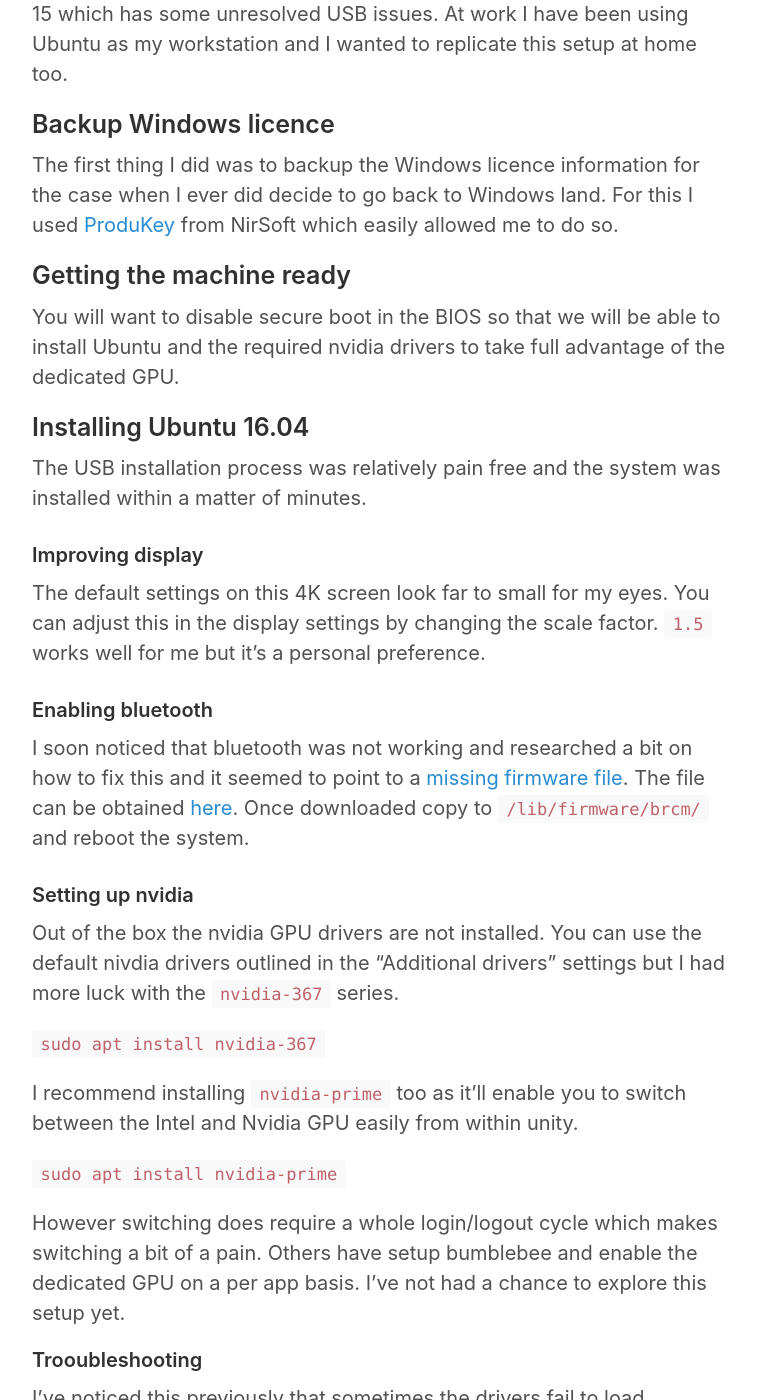
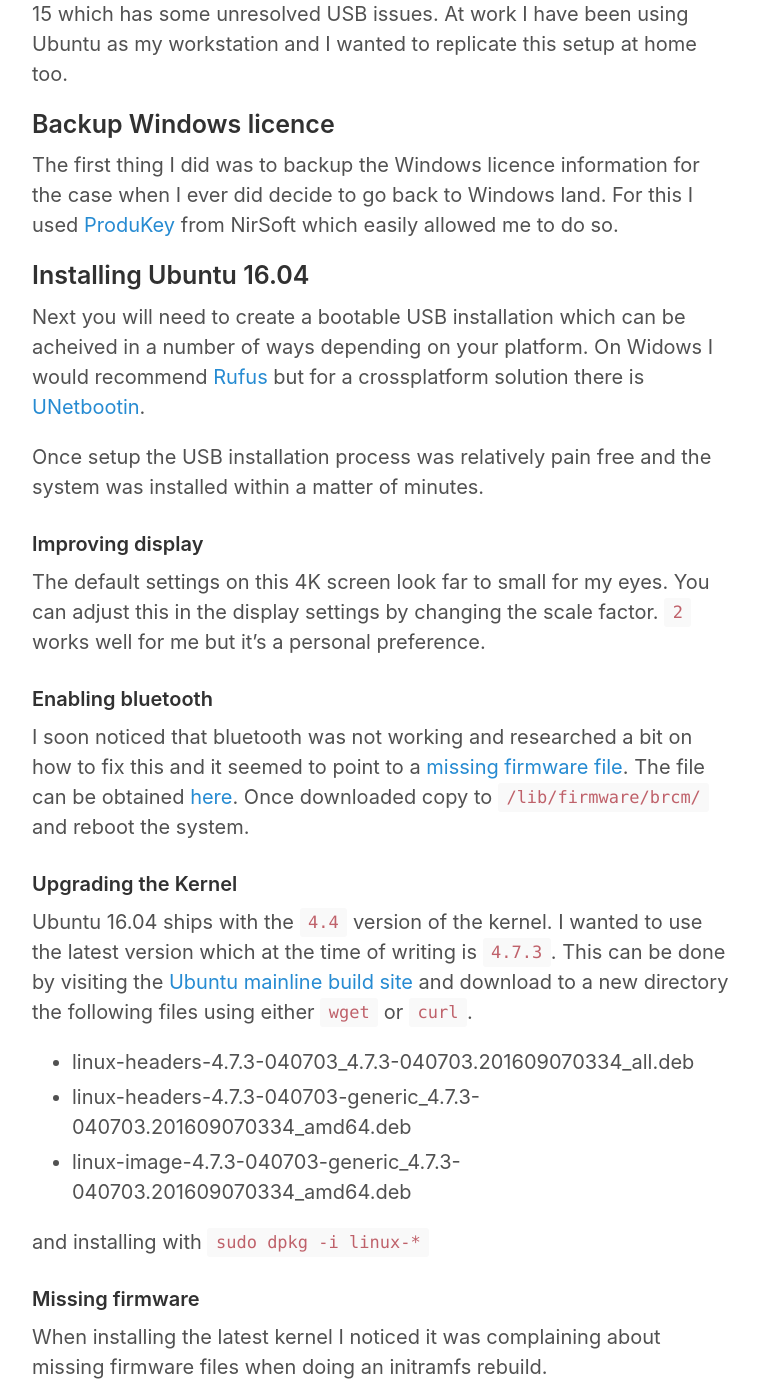
Before and after one commit to inverse/personal-site, a Jekyll site: the page built from _posts/2016-09-10-xps-15-9550-ubuntu-setup.md, in a window 1280 px wide and 1400 px high, scrolled down 341 px. Shown: the whole window, without its empty margins (258-1017 px from the left). Built offline with Jekyll 4.4.1, drawn with Linux system fonts in a browser that asks for light colours; comment, search, counter and statistics services are not loaded; some of the changed text lies outside the part shown.

Commit message:
Updated post

```diff
--- a/_posts/2016-09-10-xps-15-9550-ubuntu-setup.md
+++ b/_posts/2016-09-10-xps-15-9550-ubuntu-setup.md
@@ -10,29 +10,41 @@
 
 The first thing I did was to backup the Windows licence information for the case when I ever did decide to go back to Windows land. For this I used [ProduKey][1] from NirSoft which easily allowed me to do so.
 
-## Getting the machine ready
-
-You will want to disable secure boot in the BIOS so that we will be able to install Ubuntu and the required nvidia drivers to take full advantage of the dedicated GPU.
-
 ## Installing Ubuntu 16.04
 
-The USB installation process was relatively pain free and the system was installed within a matter of minutes.
+Next you will need to create a bootable USB installation which can be acheived in a number of ways depending on your platform. On Widows I would recommend [Rufus][7] but for a crossplatform solution there is [UNetbootin][8].
+
+Once setup the USB installation process was relatively pain free and the system was installed within a matter of minutes.
 
 ### Improving display
 
-The default settings on this 4K screen look far to small for my eyes. You can adjust this in the display settings by changing the scale factor. `1.5` works well for me but it's a personal preference.
+The default settings on this 4K screen look far to small for my eyes. You can adjust this in the display settings by changing the scale factor. `2` works well for me but it's a personal preference.
 
 ### Enabling bluetooth
 
 I soon noticed that bluetooth was not working and researched a bit on how to fix this and it seemed to point to a [missing firmware file][0]. The file can be obtained [here][5]. Once downloaded copy to `/lib/firmware/brcm/` and reboot the system.
 
+### Upgrading the Kernel
+
+Ubuntu 16.04 ships with the `4.4` version of the kernel. I wanted to use the latest version which at the time of writing is `4.7.3`. This can be done by visiting the [Ubuntu mainline build site][9] and download to a new directory the following files using either `wget` or `curl`.
+
+- linux-headers-4.7.3-040703_4.7.3-040703.201609070334_all.deb
+- linux-headers-4.7.3-040703-generic_4.7.3-040703.201609070334_amd64.deb
+- linux-image-4.7.3-040703-generic_4.7.3-040703.201609070334_amd64.deb
+
+and installing with `sudo dpkg -i linux-*`
+
+### Missing firmware
+
+When installing the latest kernel I noticed it was complaining about missing firmware files when doing an initramfs rebuild.
+
+> W: Possible missing firmware /lib/firmware/i915/skl_guc_ver6.bin
+
+A quick look online took me to [this][10] thread which suggested downloading the latest firmware from Intels website and following the instructions there.
+
 ### Setting up nvidia
 
-Out of the box the nvidia GPU drivers are not installed. You can use the default nivdia drivers outlined in the "Additional drivers" settings but I had more luck with the `nvidia-367` series.
-
-`sudo apt install nvidia-367`
-
-I recommend installing `nvidia-prime` too as it'll enable you to switch between the Intel and Nvidia GPU easily from within unity.
+Out of the box the nvidia GPU drivers are not installed. You can use the default nivdia drivers outlined in the "Additional drivers" settings. I recommend installing `nvidia-prime` too as it'll enable you to switch between the Intel and Nvidia GPU easily from within unity.
 
 `sudo apt install nvidia-prime`
 
@@ -55,3 +67,7 @@
 [4]: http://seb.mamessier.com/dell-xps-15-9550-ubuntu-16-04
 [5]: https://www.dropbox.com/s/8goc4omhnzxij93/BCM-0a5c-6410.hcd?dl=0
 [6]: http://askubuntu.com/a/163808/9543
+[7]: https://rufus.akeo.ie/
+[8]: https://unetbootin.github.io/
+[9]: http://kernel.ubuntu.com/~kernel-ppa/mainline/v4.7.3/
+[10]: http://askubuntu.com/a/811487/9543
```
